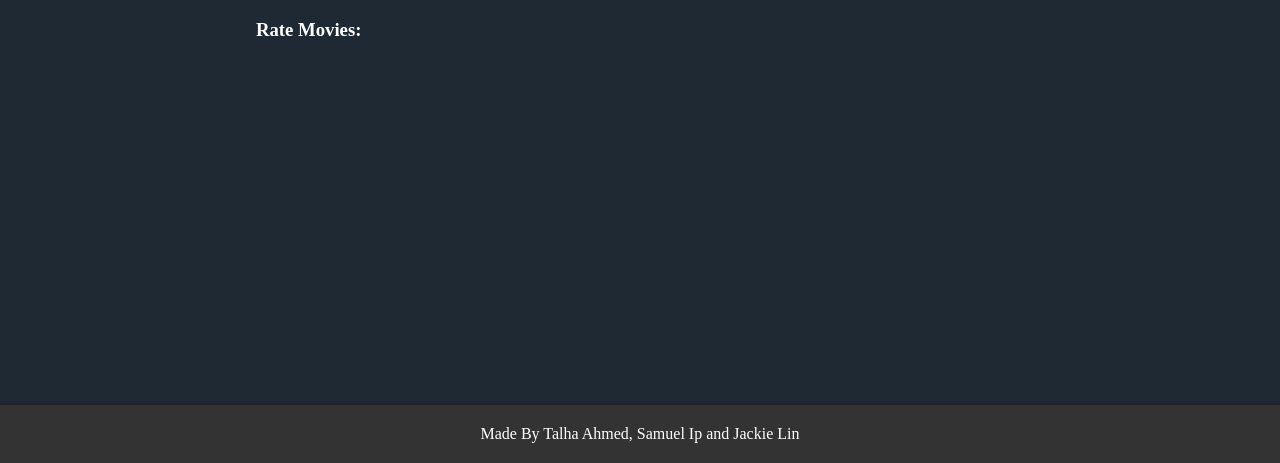
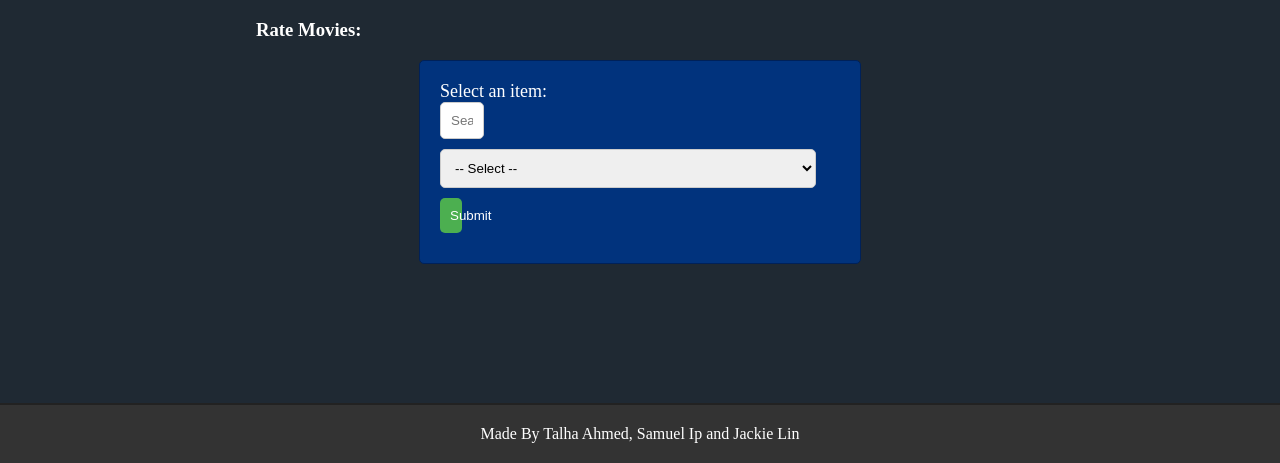
Before and after one commit to CommonCrayon/Movie-Recommendation, a Flask app: template Webpage/templates/user.html in a window 1280 px wide. Shown: the part 337-800 px from the top of the page. Run offline with Flask 3, Linux system fonts and the light colour scheme; the template is opened without the code that fills it, so the values that code supplies are empty; parts of the project's set-up code (start-up, migrations or seed data) failed here and were passed over.

Commit message:
Setup movie searching for users

```diff
--- a/Webpage/app.py
+++ b/Webpage/app.py
@@ -1,7 +1,7 @@
 from flask import Flask, request, render_template
-import pandas as pd
 from scripts.genreRecommendations import genre_recommendations
 from scripts.userRecommendations import user_recommendations, check_user_id
+from scripts.movieDataset import get_movies
 
 app = Flask(__name__)
 
@@ -32,7 +32,7 @@ def user():
 
         # Check if user_id exists in the dataframe
         if check_user_id(user_id):
-            return render_template('user.html', user_id=user_id, recommendations=user_recommendations(user_id))
+            return render_template('user.html', user_id=user_id, recommendations=user_recommendations(user_id), movies=get_movies())
         else:
             return render_template('login.html', error=True)
 
--- a/Webpage/templates/user.html
+++ b/Webpage/templates/user.html
@@ -117,6 +117,61 @@
             color: #ddd;
             font-size: 18px;
         }
+
+
+        form {
+            width: 400px;
+            margin: 0 auto;
+            padding: 20px;
+            border: 1px solid #002159;
+            background-color: #01337D;
+            border-radius: 5px;
+        }
+
+        label
+        {
+            color: white;
+            font-size: 18px;
+            margin: 2px 0 4px 0;
+        }
+
+        input[type="text"]
+        {
+            display: block;
+            width: 22px;
+            height: 90%;
+            padding: 10px;
+            margin-bottom: 10px;
+            border: 1px solid #ccc;
+            border-radius: 5px;
+        }
+
+        select, button {
+            display: block;
+            width: 22px;
+            padding: 10px;
+            margin-bottom: 10px;
+            border: 1px solid #ccc;
+            border-radius: 5px;
+
+        }
+
+        select {
+            width: calc(100% - 24px);
+        }
+
+        button {
+            background-color: #4CAF50;
+            color: white;
+            border: none;
+            border-radius: 5px;
+            cursor: pointer;
+        }
+
+        button:hover {
+            background-color: #45a049;
+        }
+
     </style>
 </head>
 <body>
@@ -132,6 +187,7 @@
 
         {% if recommendations is defined %}
             <h3>We recommend these Movies for you to watch:</h3>
+
             <table>
                 <thead>
                     <tr>
@@ -150,8 +206,21 @@
             </table>
         {% endif %}
 
+
+
         <h3>Rate Movies: </h3>
 
+        <form action="#">
+            <label for="items">Select an item:</label>
+            <input type="text" id="searchInput" onkeyup="filterItems()" placeholder="Search for Movies...">
+            <select id="items" name="items">
+                <option value="">-- Select --</option>
+                {% for index, row in movies.iterrows() %}
+                    <option value="{{row['item id']}}">{{row['title']}}</option>
+                {% endfor %}
+            </select>
+            <button type="submit">Submit</button>
+        </form>
     </div>
 
     <footer>
@@ -160,9 +229,22 @@
         </div>
     </footer>
 
-
     <script>
-
+        function filterItems() {
+          var input, filter, select, options, option, i;
+          input = document.getElementById("searchInput");
+          filter = input.value.toUpperCase();
+          select = document.getElementById("items");
+          options = select.getElementsByTagName("option");
+          for (i = 0; i < options.length; i++) {
+            option = options[i];
+            if (option.innerHTML.toUpperCase().indexOf(filter) > -1) {
+              option.style.display = "";
+            } else {
+              option.style.display = "none";
+            }
+          }
+        }
       </script>
 </body>
 </html>
```
Also changed, not shown: Webpage/scripts/movieDataset.py (added, +22 -0 lines). Lines whose indentation alone changed are shown as unchanged.
